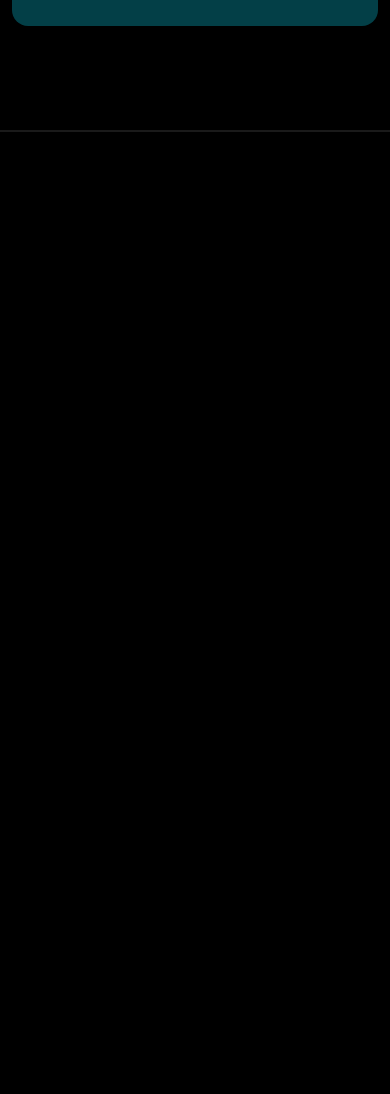
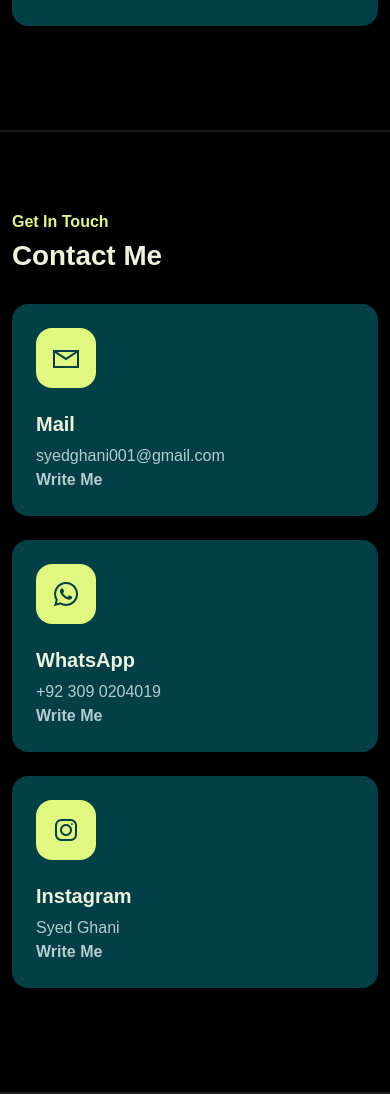
Before and after one commit to sghani001/portfolio, a plain HTML site: page index.html in a window 390 px wide. Shown: the part 6279-7373 px from the top of the page. Before the commit the page ends 6411 px from the top, so only its background shows below. Drawn offline with Linux system fonts and the light colour scheme; a web font is replaced by a local one.

Commit message:
initial commit

```diff
--- a/index.html
+++ b/index.html
@@ -339,7 +339,56 @@
 
         <!-- contact -->
 
+        <section id="contact" class="full-height px-lg-5">
+            <div class="container">
 
+                <div class="row pb-4">
+                    <div class="col-lg-8">
+                        <h6 class="text-brand">Get In Touch</h6>
+                        <h1>Contact Me</h1>
+                    </div>
+                </div>
+
+                <div class="row">
+                    <div class="col-md-4 pb-4" data-aos="fade-up">
+                        <div class="services p-4 bg-base rounded-4 shadow-effect">
+                            <div class="iconbox rounded-4">
+                                <i class="las la-envelope"></i>
+                            </div>
+                            <h5 class="pt-4">Mail</h5>
+                            <a href="mailto:syedghani001" target="_blank">syedghani001@gmail.com</a>
+                            <br>
+                            <a href="mailto:syedghani001@gmail.com" target="_blank" class="link-custom">Write Me</a>
+                        </div>
+                    </div>
+
+                    <div class="col-md-4 pb-4" data-aos="fade-up">
+                        <div class="services p-4 bg-base rounded-4 shadow-effect">
+                            <div class="iconbox rounded-4">
+                                <i class="lab la-whatsapp"></i>
+                            </div>
+                            <h5 class="pt-4">WhatsApp</h5>
+                            <a href="https://wa.me/+923090204019" target="_blank">+92 309 0204019</a>
+                            <br>
+                            <a href="https://wa.me/+923090204019" target="_blank" class="link-custom">Write Me</a>
+                        </div>
+                    </div>
+
+                    <div class="col-md-4 pb-4" data-aos="fade-up">
+                        <div class="services p-4 bg-base rounded-4 shadow-effect">
+                            <div class="iconbox rounded-4">
+                                <i class="lab la-instagram"></i>
+                            </div>
+                            <h5 class="pt-4">Instagram</h5>
+                            <a href="https://www.instagram.com/syed_ghani_001/" target="_blank">Syed Ghani</a>
+                            <br>
+                            <a href="https://www.instagram.com/syed_ghani_001/" target="_blank" class="link-custom">Write Me</a>
+                        </div>
+                    </div>
+
+                </div>
+            </div>
+        </section>
 
     </div>
     <!-- //content wrapper -->
```
Also changed, not shown: assets/css/style.css (line endings or trailing spaces).
